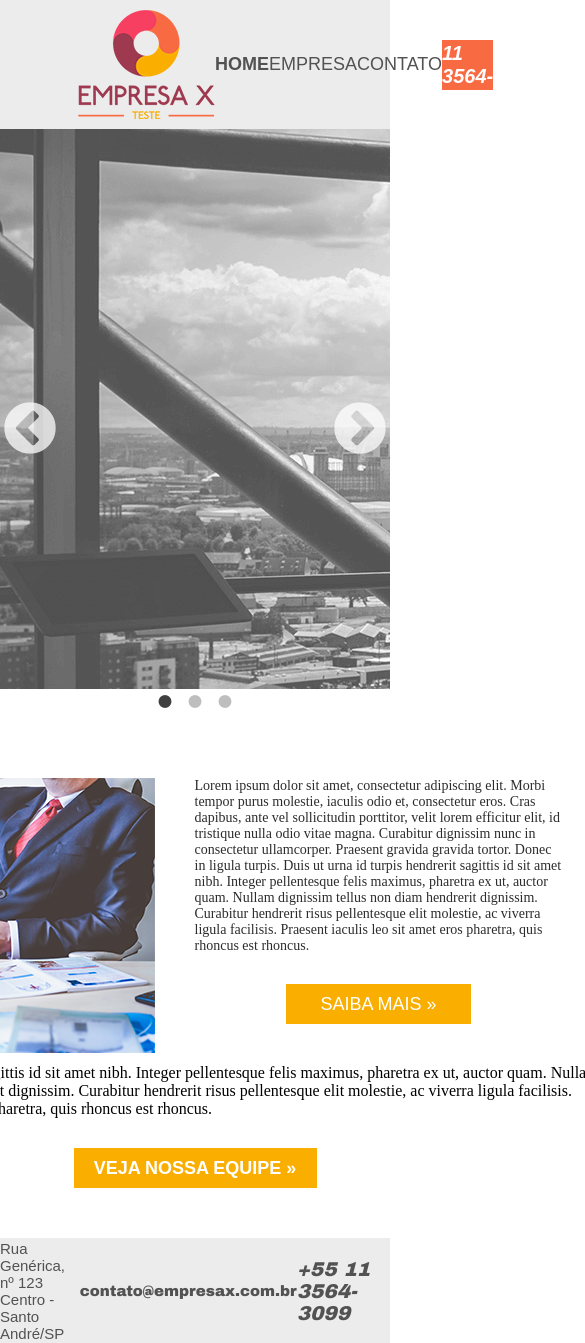
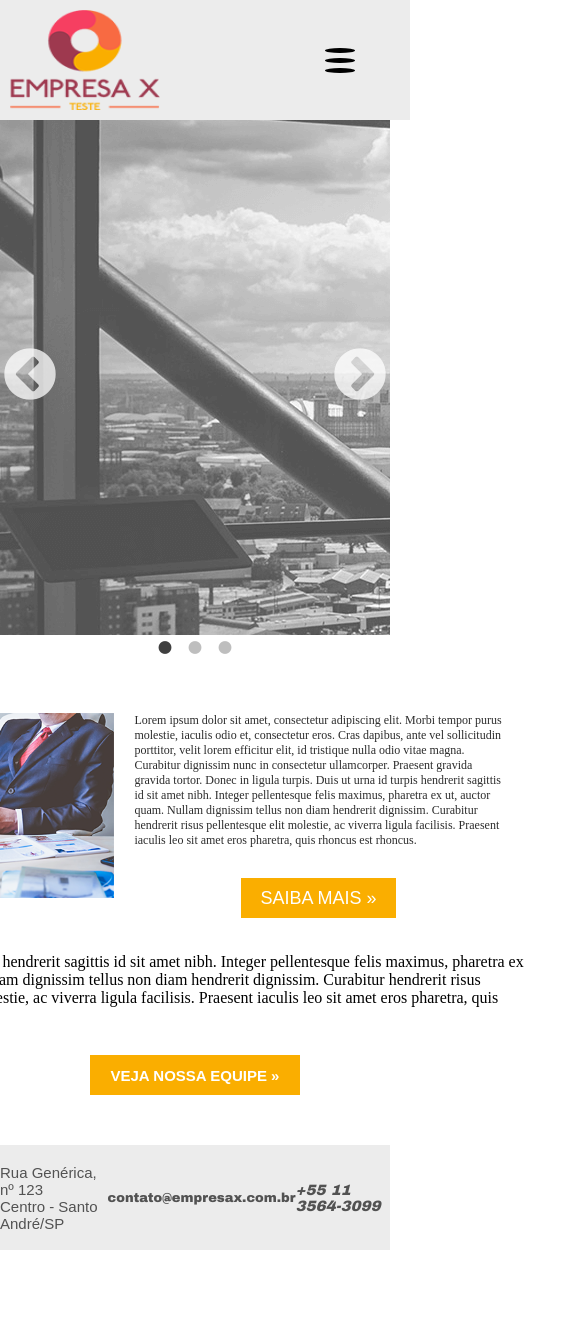
Before and after one commit to rhuandev/empresa, a plain HTML site: page index.html in a window 390 px wide. Shown: the top 1343 px of the page, 585 px wide, since content can reach past the window. After the commit the page ends 1250 px from the top, so only its background shows below. Drawn offline with Linux system fonts and the light colour scheme.

Commit message:
Site responsivo

```diff
--- a/css/style.css
+++ b/css/style.css
@@ -1,6 +1,10 @@
 	/*resets*/
-body {
+	html, body {
 		margin: 0;
+		margin-top: 65px;
+		width: 100%;
+		height: 100%;
+		padding: 0px;
 	}
 
 	p {
@@ -8,11 +12,22 @@ p {
 	    margin-block-end: 0;
 	}
 
+	ul {
+		margin-block-start: 0;
+	    margin-block-end: 0;
+	    padding-inline-start: 0px;
+	}
+
 	.header-empresa {
 		display: flex;
 		justify-content: center;
 		align-items: center;
 		background-color: #ececec;
+		position: fixed;
+	  	top: 0;
+	  	z-index: 9999;
+	  	width: 100vw;
+	  	padding: 10px;
 	}
 
 	.header-menu {
@@ -74,8 +89,47 @@ p {
 		font-style: italic;
 	}
 
+	/* -------------------------------------------------------------------
+	----------------------------------------------------------------------
+	--------------------------------------------------------------------*/
+
+	nav {
+		display: flex;
+		justify-content: space-around;
+		align-items: center;
+		min-height: 8vh;
+	}
+
+	.nav-links {
+		display: flex;
+		justify-content: space-around;
+		align-items: center;
+		width: 700px;
+	}
+
+	.nav-links li {
+		list-style: none
+	}
+
+	.burger {
+		display: none;
+	}
+
+	.burger div {
+		width: 30px;
+		height: 5px;
+		background: black;
+		margin: 5px;
+		border-radius: 50%;
+	}
+
+
+	/* -------------------------------------------------------------------
+	----------------------------------------------------------------------
+	--------------------------------------------------------------------*/
+
 	.slick-prev, .slick-next {
-    z-index: 9999;
+	    z-index: 2 !important;
 	}
 
 	.carrosel-descricao {
@@ -223,6 +277,11 @@ p {
 		align-items: center;
 	}
 
+	.equipe-show {
+		display: flex;
+		transition: all 0.5s ease-in-out
+	}
+
 	.equipe-imgs-format {
 		width: 276px;
 		height: 207px;
@@ -259,3 +318,273 @@ p {
 			font-weight: bold;
 			font-style: italic;
 		}
+
+	@media screen and (max-width: 1024px) {
+		body {
+			margin-top: 50px;
+		}
+
+		.logo {
+			width: 150px;
+			height: 100px;
+		}
+
+		.menulink-home {
+			font-size: 13px;
+		}
+
+		.menulink {
+			font-size: 13px;
+		}
+
+		.nav-links {
+			width: 600px;
+		}
+
+		.conteudo-container {
+		display: flex;
+		justify-content: center;
+		align-items: center;
+		flex-direction: column;
+		margin: 20px;
+		width: 835px;
+		}
+
+		.titulo-imagem-container {
+			width: 815px;
+		}
+
+		.a-empresa {
+			background: white;
+
+		}
+
+		.titulo-empresa {
+			font-size: 26px;
+		}
+
+		.descricao-container{
+			display: flex;
+			justify-content: center;
+			align-items: flex-start;
+			margin: 10px;
+		}
+
+		.descricao-empresa {
+			color: #2c2c2c;
+			font-family: "Arial MT";
+			font-size: 14px;
+			font-weight: 400;
+			margin: 0px 40px;
+		}
+
+		.saiba-mais {
+			width: 185px;
+			height: 40px;
+			background-color: #faae00;
+			display: flex;
+			justify-content: center;
+			align-items: center;
+			margin: 30px;
+			cursor: pointer;
+		}
+
+		.saiba-mais:hover {
+			background: #f2bb3d;
+		}
+
+		.saiba-mais:active {
+			background: #f7d179;
+		}
+
+		.saiba-mais-texto {
+			color: #ffffff;
+			font-family: "Arial";
+			font-size: 18px;
+			font-weight: 400;
+			text-transform: uppercase;
+		}
+
+		.descricao-saiba-mais-container {
+			display: flex;
+			justify-content: center;
+			align-items: center;
+			flex-direction: column;
+		}
+
+		.veja-equipe {
+			width: 835px;
+			display: flex;
+			justify-content: center;
+			align-items: center;
+		}
+
+		.veja-equipe-botao {
+			width: 243px;
+			height: 40px;
+			background-color: #faae00;
+			display: flex;
+			justify-content: center;
+			align-items: center;
+			margin: 30px;
+			cursor: pointer;
+		}
+
+		.veja-equipe-texto {
+			color: #ffffff;
+			font-family: "Arial";
+			font-size: 18px;
+			font-weight: bold;
+			text-transform: uppercase;
+		}
+
+		.veja-equipe-botao:hover {
+			background: #f2bb3d;
+		}
+
+		.veja-equipe-botao:active {
+			background: #f7d179;
+		}
+
+		.equipe-imgs {
+			display: none;
+			justify-content: center;
+			align-items: center;
+		}
+
+		.equipe-show {
+			display: flex;
+			transition: all 0.5s ease-in-out
+		}
+
+		.equipe-imgs-format {
+			width: 276px;
+			height: 207px;
+			margin: 15px;
+		}
+	}
+
+	@media only screen and (max-width: 768px) {
+		body {
+			margin-top: 10px;
+		}
+
+		nav {
+			display: flex;
+			flex-direction: column;
+		}
+
+		li {
+			margin: 10px;
+		}
+
+		.nav-links {
+			display: none;
+			justify-content: center;
+			align-items: center;
+			flex-direction: column;
+			height: 200px;
+		}
+
+		.animated {
+			display: flex;
+			transition: all 0.5s ease-in-out;
+		}
+
+		.logo {
+			width: 100vw;
+			display: flex;
+			justify-content: space-between;
+			align-items: center;
+		}
+
+		.logo-img {
+			width: 150px;
+			height: 100px;
+		}
+
+		.burger {
+			display: block;
+			right: 50px;
+			position: absolute;
+		}
+
+		.burger div {
+			width: 30px;
+			height: 5px;
+			background: black;
+			margin: 5px;
+			border-radius: 50%;
+		}
+
+		.menulink-home {
+			font-size: 20px;
+		}
+
+		.menulink {
+			font-size: 20px;
+		}
+
+		.nav-links {
+			width: 500px;
+		}
+
+		.titulo-imagem-container {
+			width: 665px;
+		}
+
+		.titulo-empresa {
+			font-size: 20px;
+		}
+
+		.descricao-container{
+			margin: 5px;
+		}
+
+		.equipe-img {
+			width: 267px;
+			height: 185px
+		}
+
+		.descricao-empresa {
+			font-size: 12px;
+			margin: 0px 20px;
+		}
+
+		.saiba-mais {
+			width: 155px;
+			height: 40px;
+			margin: 30px;
+		}
+
+		.veja-equipe {
+			width: 635px;
+			display: flex;
+			justify-content: center;
+			align-items: center;
+		}
+
+		.veja-equipe-botao {
+			width: 210px;
+			height: 40px;
+			margin: 30px;
+		}
+
+		.veja-equipe-texto {
+			font-size: 15px;
+		}
+
+		.equipe-imgs-format {
+			width: 200px;
+			height: 190px;
+			margin: 10px;
+		}
+
+		.email {
+			font-size: 13px;
+		}
+
+		.tel {
+			font-size: 15px;
+		}
+	}
--- a/index.html
+++ b/index.html
@@ -2,15 +2,40 @@
 <html>
 <head>
 	<title>Empresa X</title>
-	<meta name="viewport" content="width=device-width, initial-scale=1">
+	<meta content="width=device-width, initial-scale=1" name="viewport" />
 	<link rel="stylesheet" type="text/css" href="css/style.css">
 	<link rel="stylesheet" type="text/css" href="slick/css/slick.css"/>
 	<link rel="stylesheet" type="text/css" href="slick/css/slick-theme.css"/>
+	<link rel="stylesheet" href="https://cdnjs.cloudflare.com/ajax/libs/font-awesome/4.7.0/css/font-awesome.min.css">
 </head>
 <body>
 	<header class="header-empresa">
+		<nav>
+			<div class="logo">
+				<img src="img/logo-empresa.png" class="logo-img">
+				<div class="burger" onclick="openMenu()">
+					<div class="line1"></div>
+					<div class="line2"></div>
+					<div class="line3"></div>
+				</div>
+			</div>
+			<ul class="nav-links" id="links">
+				<li><a href="#" class="menulink-home">Home</a></li>
+				<li><a href="#" class="menulink">Empresa</a></li>
+				<li><a href="#" class="menulink">Contato</a></li>
+				<li>
+					<div class="telefone-menu">
+						<p class="telefone">
+							+55 11 3564-3099
+						</p>
+					</div>
+				</li>
+			</ul>
+		</nav>
+
+<!--
 		<div class="header-menu">
-			<img src="img/logo-empresa.png">
+			<img src="img/logo-empresa.png" class="logo">
 			<div class="menus">
 				<a href="#" class="menulink-home">Home</a>
 				<a href="#" class="menulink">Empresa</a>
@@ -21,7 +46,7 @@
 					+55 11 3564-3099
 				</p>
 			</div>
-		</div>
+		</div> -->
 	</header>
 
 	<section class="slider-area slider">
@@ -36,7 +61,7 @@
 					<p class="titulo-empresa">a empresa</p>
 				</div>
 				<div class="descricao-container">
-					<img src="img/equipe.png">
+					<img src="img/equipe.png" class="equipe-img">
 					<div class="descricao-saiba-mais-container">
 						<p class="descricao-empresa">
 							Lorem ipsum dolor sit amet, consectetur adipiscing elit. Morbi tempor purus molestie, iaculis odio et, consectetur eros. Cras dapibus, ante vel sollicitudin porttitor, velit lorem efficitur elit, id tristique nulla odio vitae magna. Curabitur dignissim nunc in consectetur ullamcorper. Praesent gravida gravida tortor. Donec in ligula turpis. Duis ut urna id turpis hendrerit sagittis id sit amet nibh. Integer pellentesque felis maximus, pharetra ex ut, auctor quam. Nullam dignissim tellus non diam hendrerit dignissim. Curabitur hendrerit risus pellentesque elit molestie, ac viverra ligula facilisis. Praesent iaculis leo sit amet eros pharetra, quis rhoncus est rhoncus.
--- a/js/script.js
+++ b/js/script.js
@@ -1,9 +1,11 @@
 function showEquipe() {
 	var equipe = document.getElementById("equipe");
+	equipe.classList.toggle("equipe-show");
+}
 
-	if(equipe.style.display === "flex"){
-		equipe.style.display = "none";
-	}else {
-		equipe.style.display = "flex";
-	}
+
+function openMenu() {
+	var botao = document.getElementById("links");
+	botao.classList.toggle('animated');
+
 }
```
Also changed, not shown: slick/css/slick-theme.css. Lines whose indentation alone changed are shown as unchanged.
